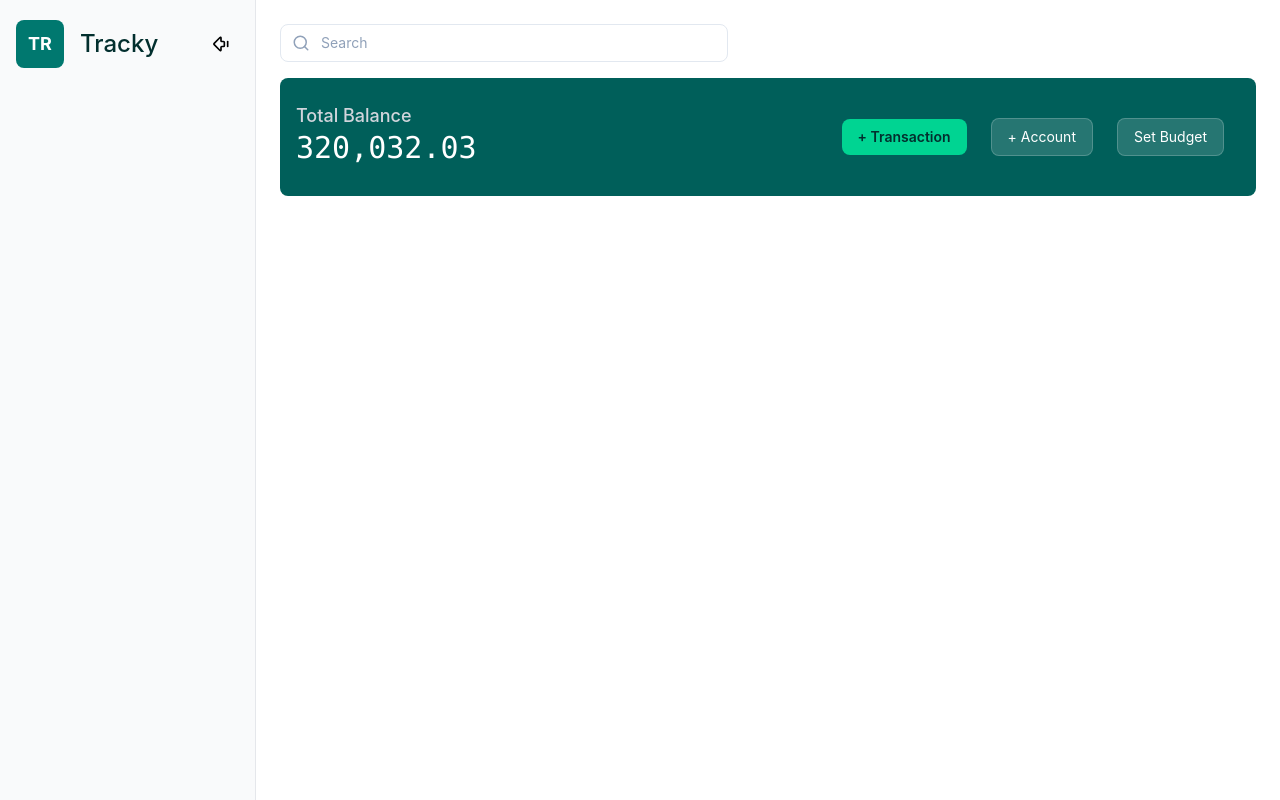
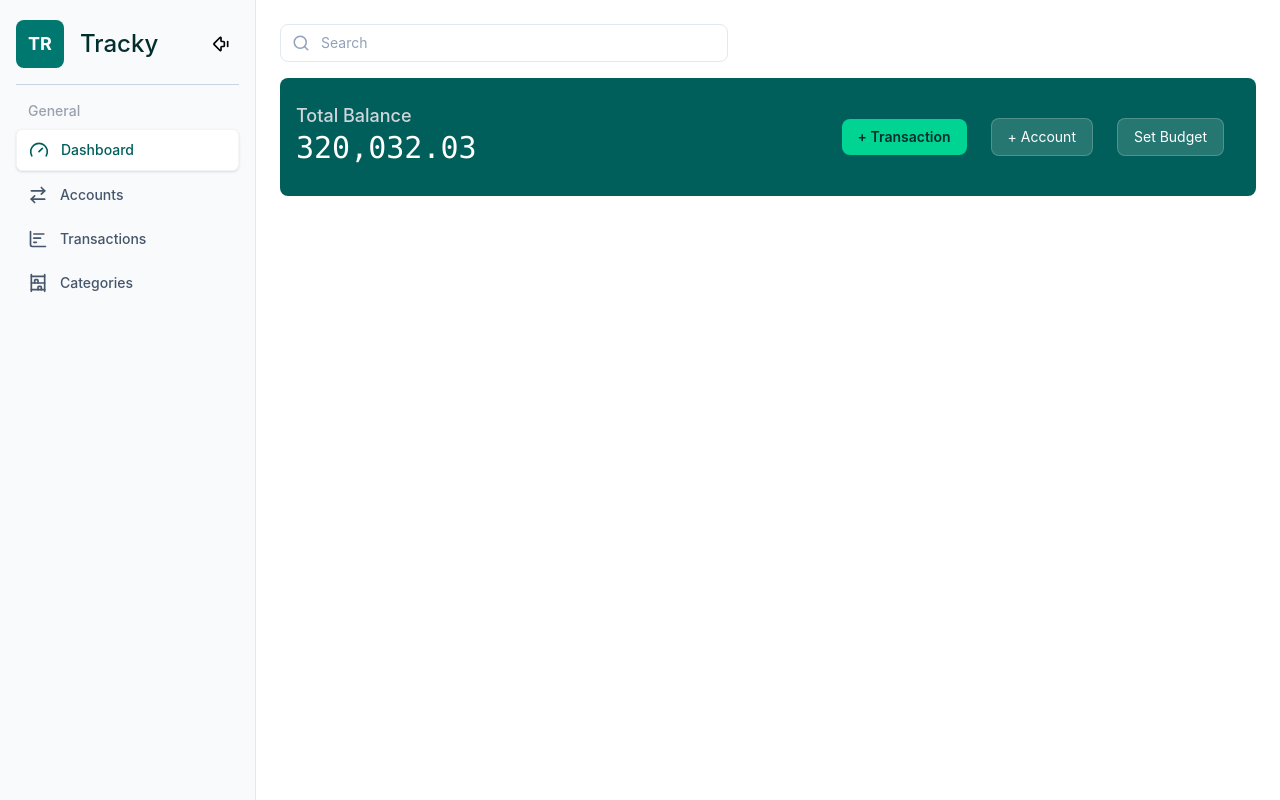
Before and after one commit to nikkoensomo/tracky, a React (Vite) app in the folder client/: page /dashboard-page in a window 1280 px wide. Built offline with nearby package versions, Linux system fonts and the light colour scheme; no server answers.

Commit message:
feat: added primary navigation items in dashboar

```diff
--- a/client/src/components/sidebar/Sidebar.tsx
+++ b/client/src/components/sidebar/Sidebar.tsx
@@ -3,9 +3,14 @@ import { useNavigate } from 'react-router-dom';
 import type { LucideIcon } from 'lucide-react';
 import {
     Gauge,
-    ArrowBigLeftDash
+    ArrowBigLeftDash,
+    ArrowRightLeft,
+    ChartBarDecreasing,
+    ShelvingUnit,
+
 } from 'lucide-react';
 import SidebarArrowButton from '../buttons/SidebarArrowButton';
+import SidebarNavItem from './SidebarNavItem';
 
 type SidebarProps = {
     onClose: () => void;
@@ -18,12 +23,12 @@ type NavItemData = {
     end?: boolean;
 }
 
-// const navItems: NavItemData = [
-//     { label: 'Dashboard', icon: Gauge, to: '/', end: true },
-//     { label: 'Accounts', icon: Gauge, to: '/' },
-//     { label: 'Transactions', icon: Gauge, to: '/' },
-//     { label: 'Settings', icon: Gauge, to: '/' },
-// ];
+const navItems: NavItemData[] = [
+    { label: 'Dashboard', icon: Gauge, to: '/dashboard-page', end: true },
+    { label: 'Accounts', icon: ArrowRightLeft, to: '/' },
+    { label: 'Transactions', icon: ChartBarDecreasing, to: '/' },
+    { label: 'Categories', icon: ShelvingUnit, to: '/' },
+];
 
 const Sidebar = () => {
     const navigate = useNavigate();
@@ -47,6 +52,26 @@ const Sidebar = () => {
                         />
                     </div>
                 </div>
+
+                <div className="w-full h-px bg-slate-300 mt-4"/>
+
+                <div className="flex flex-col mt-4 justify-center">
+                    <span className="text-gray-400 text-sm font-medium px-3">General</span>
+
+                    <nav className="flex flex-1 flex-col justify-between mt-2">
+                        <div className="flex flex-col gap-1">
+                            {navItems.map((item) => (
+                                <SidebarNavItem
+                                    key={item.label}
+                                    label={item.label}
+                                    icon={item.icon}
+                                    to={item.to}
+                                    end={item.end}
+                                />
+                            ))}
+                        </div>
+                    </nav>
+                </div>
             </aside>
         </>
     )
--- a/client/src/components/sidebar/SidebarNavItem.tsx
+++ b/client/src/components/sidebar/SidebarNavItem.tsx
@@ -16,12 +16,12 @@ const SidebarNavItem = ({ label, icon: Icon, to, end = false }: SidebarNavItemPr
                 end={end}
                 className={({ isActive }) =>
                     `flex items-center gap-3 rounded-md px-3 py-2.5 text-sm font-medium transition-colors duration-200 ${isActive
-                        ? 'bg-zinc-950 text-white'
-                        : 'text-gray-500 hover:bg-gray-100 hover:text-zinc-950'
+                        ? 'bg-white text-teal-800 shadow-sm hover:bg-gray-200 border border-gray-100'
+                        : 'text-slate-600 hover:bg-gray-300 hover:text-zinc-950'
                     }`
                 }
             >
-                {Icon && <Icon className="h-5 w-5 shrink-0" />}
+                {Icon && <Icon className={`h-5 w-5 shrink-0`} />}
                 <span>{ label }</span>
             </NavLink>
         </>
```
